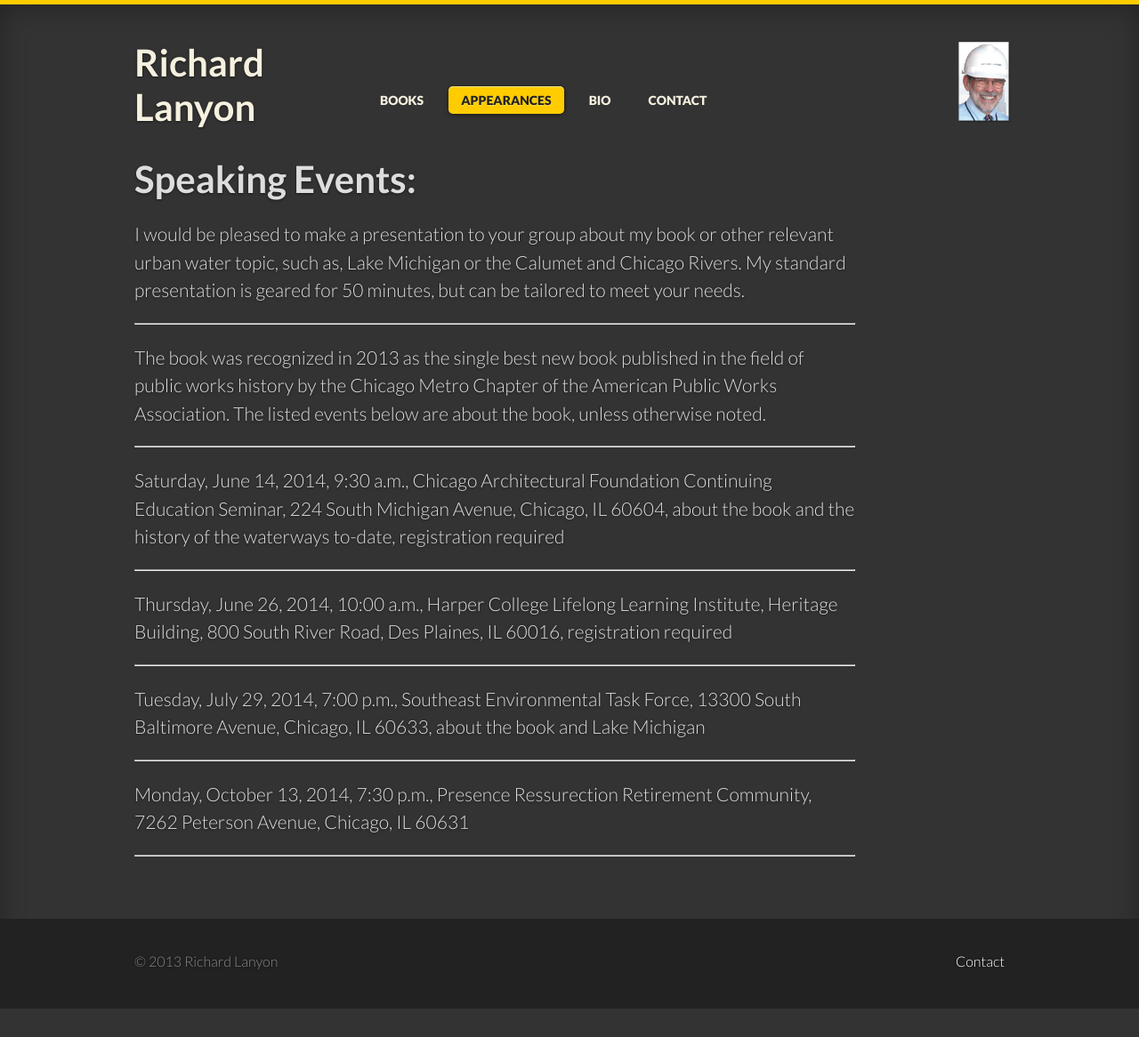
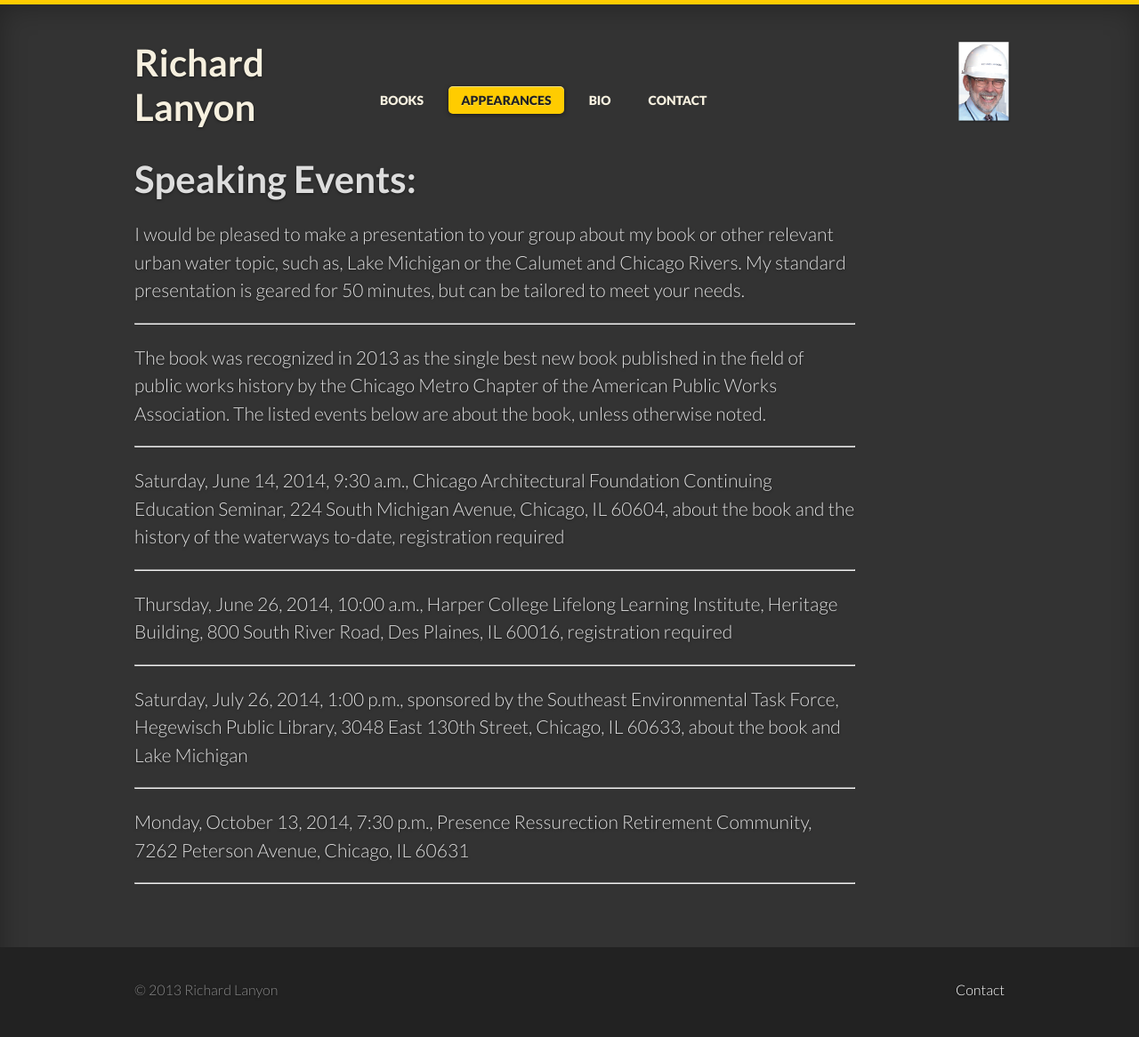
Before and after one commit to LanyonM/lanyonspeaks, a Jekyll site: the page built from _posts/2013-01-01-speaking.md, in a window 1280 px wide. Shown: the whole page at 89% size. Built offline with Jekyll 4.4.1, drawn with Linux system fonts in a browser that asks for light colours; some web fonts are replaced; before the commit the page ends 1134 px from its top, so only the background shows below that.

Commit message:
Update 2013-01-01-speaking.md

```diff
--- a/_posts/2013-01-01-speaking.md
+++ b/_posts/2013-01-01-speaking.md
@@ -22,7 +22,7 @@ Thursday, June 26, 2014, 10:00 a.m., Harper College Lifelong Learning Institute,
 
 ----
 
-Tuesday, July 29, 2014, 7:00 p.m., Southeast Environmental Task Force, 13300 South Baltimore Avenue, Chicago, IL 60633, about the book and Lake Michigan
+Saturday, July 26, 2014, 1:00 p.m., sponsored by the Southeast Environmental Task Force, Hegewisch Public Library, 3048 East 130th Street, Chicago, IL 60633, about the book and Lake Michigan
 
 ----
 
```
